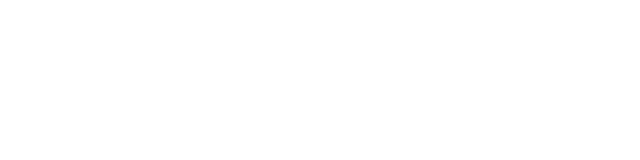
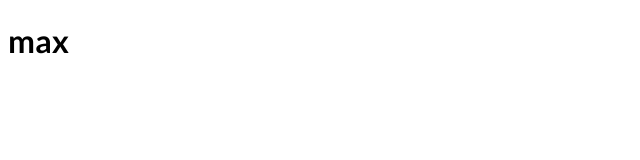
Before and after one commit to salehTarkashvand/NextDataFetching, a Next.js app: page /user-profile in a window 1280 px wide. Before the commit this address had no page. Shown: the top 160 px of the page, without its empty margins (0-640 px from the left). Built offline with nearby package versions, Linux system fonts and the light colour scheme.

Commit message:
Using getServerSideProps for Server-side Rendering

```diff
--- /dev/null
+++ b/pages/user-profile.js
@@ -0,0 +1,10 @@
+export default function UserProfilePage(props) {
+  return <h1>{props.username}</h1>;
+}
+export async function getServerSideProps() {
+  return {
+    props: {
+      username: "max",
+    },
+  };
+}
```
